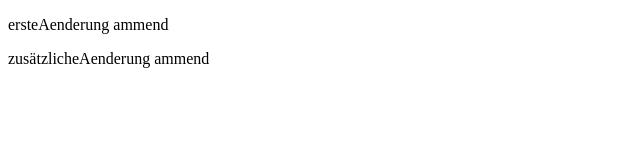
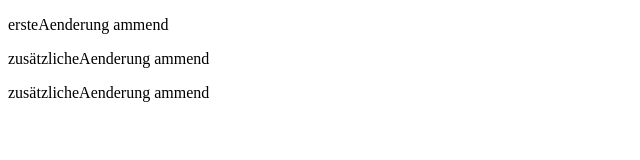
Before and after one commit to StephanLeins12/test-repo, a plain HTML site: page index.html in a window 1280 px wide. Shown: the whole page, without its empty margins (0-640 px from the left). Drawn offline with Linux system fonts and the light colour scheme.

Commit message:
amend finish

```diff
--- a/index.html
+++ b/index.html
@@ -8,5 +8,6 @@
 <body>
     <p>ersteAenderung ammend</p>
     <p>zusätzlicheAenderung ammend</p>
+    <p>zusätzlicheAenderung ammend</p>
 </body>
 </html>
```
